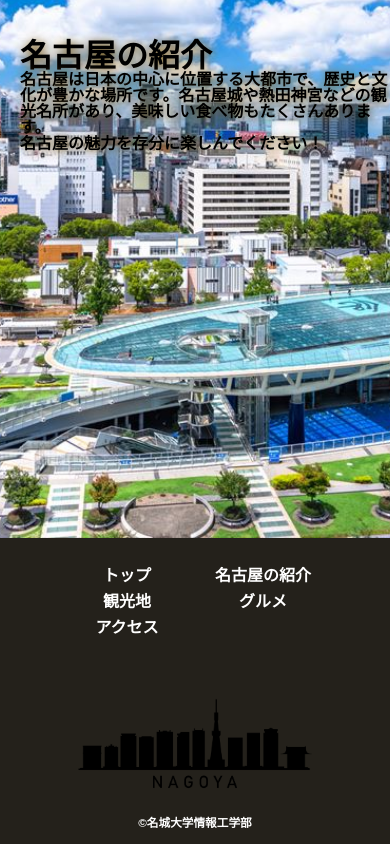
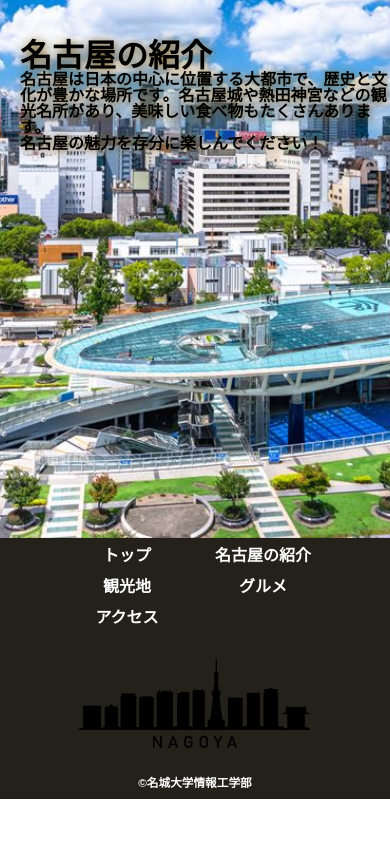
Before and after one commit to seito-kasano/final_groupwork, a plain HTML site: page index.html in a window 390 px wide. Shown: the part 356-1200 px from the top of the page. After the commit the page ends 1155 px from the top, so only its background shows below. Drawn offline with Linux system fonts and the light colour scheme; a web font is replaced by a local one.

Commit message:
Update common.css

```diff
--- a/css/common.css
+++ b/css/common.css
@@ -196,8 +196,8 @@ img {
   .footer {
     color: #ffffff;
     background-color: #24211b;
-    padding-top: 30px;
-    padding-bottom: 15px;
+    padding-top: 10px;
+    padding-bottom: 10px;
     display: flex;
     flex-direction: column;
     align-items: center;
@@ -211,7 +211,7 @@ img {
   .footer .site-menu ul {
       display: grid;
       grid-template-columns: 1fr 1fr;
-    gap: 10px 40px;
+      gap: 15px 40px;
       text-align: center;
       margin-bottom: 20px;
   }
@@ -226,7 +226,7 @@ img {
 
   .footer-logo {
       width: 240px;
-    margin-top: 40px;
+      margin-top: 10px;
       margin-bottom: auto;
   }
 
```
Lines whose indentation alone changed are shown as unchanged.
